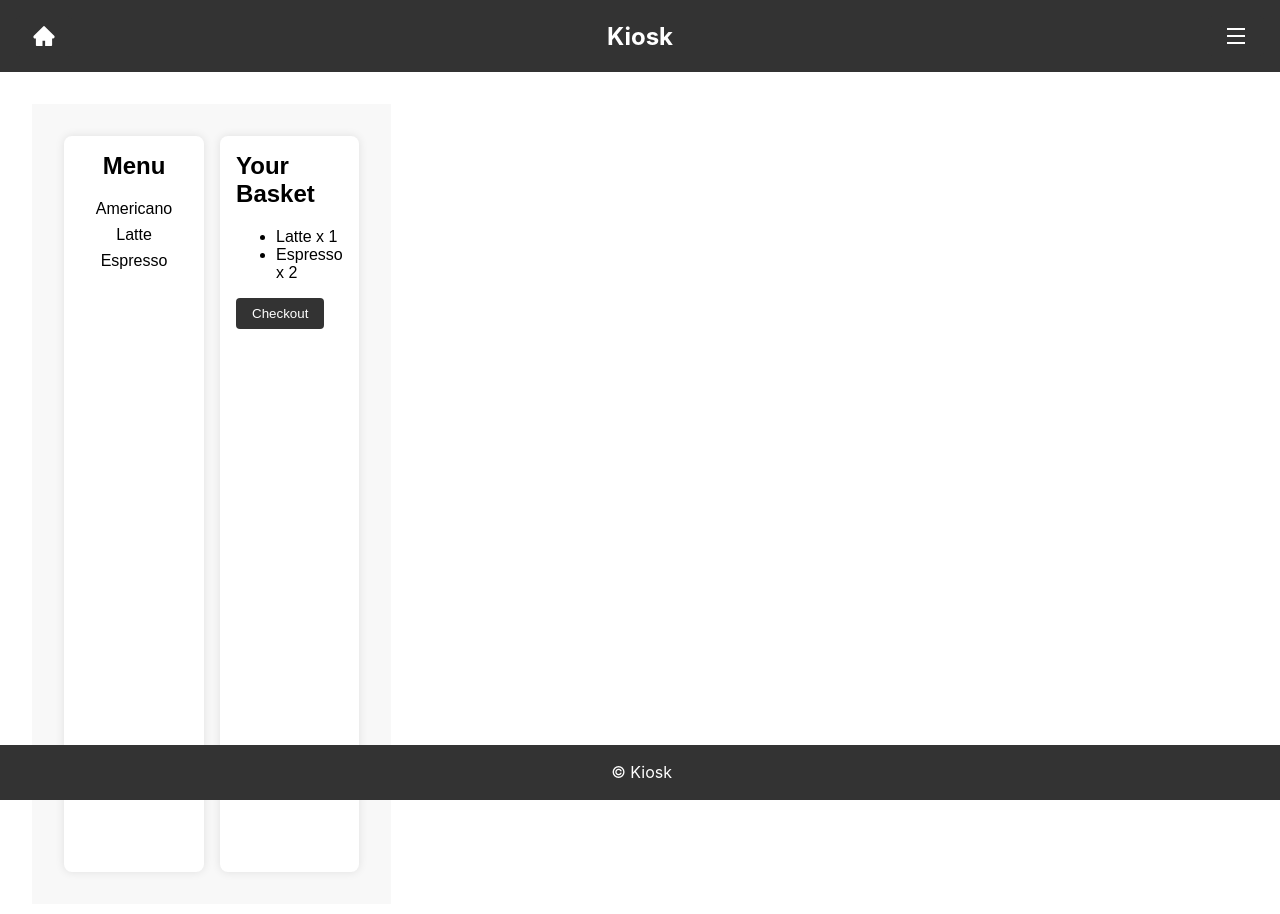
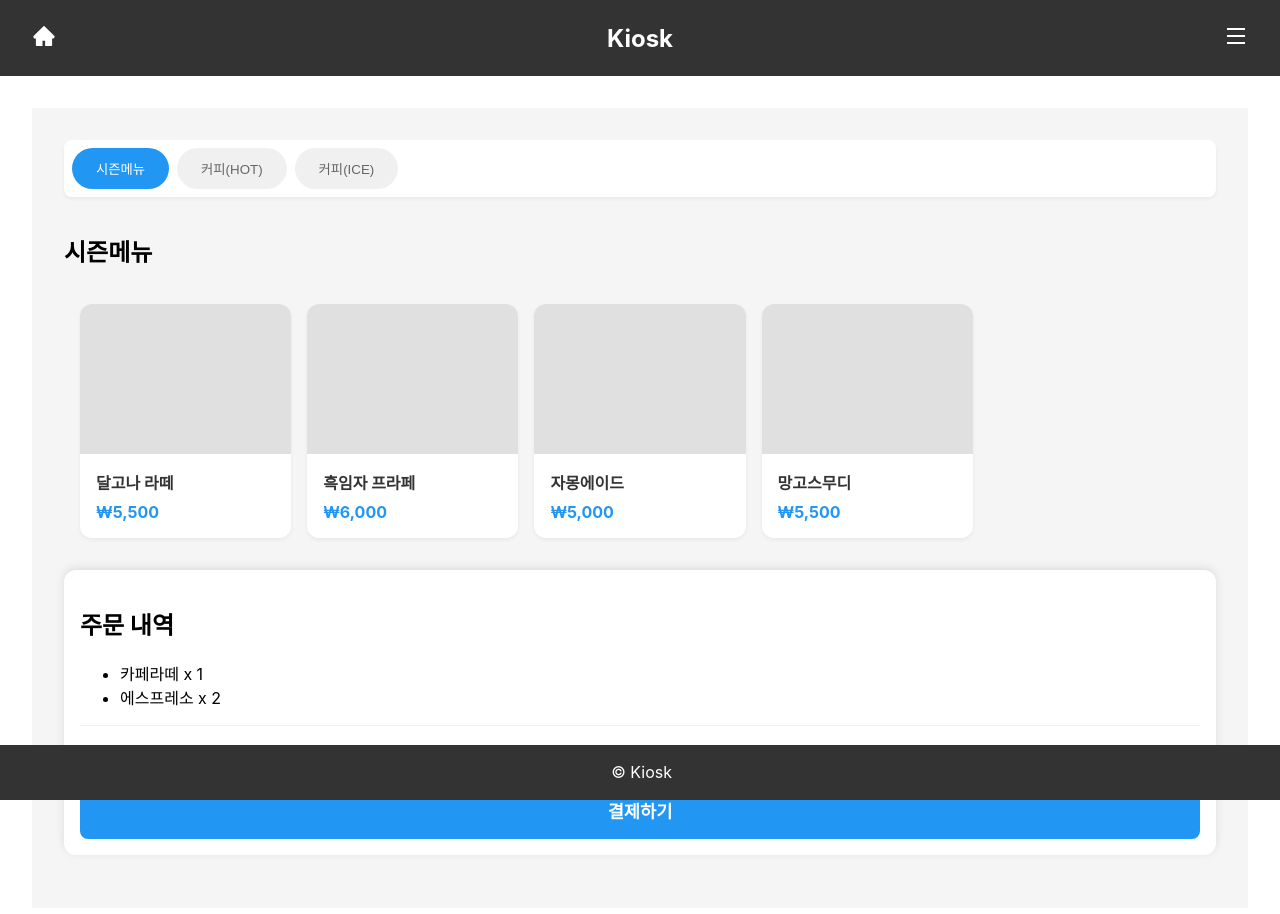
Before and after one commit to joonsoo1234/4key, a React (Create React App) app in the folder frontend/: page /cafe in a window 1280 px wide. Shown: the top 914 px of the page. Built offline with nearby package versions, Linux system fonts and the light colour scheme.

Commit message:
카펳화면 UI 수정

```diff
--- a/frontend/src/components/CafePage.tsx
+++ b/frontend/src/components/CafePage.tsx
@@ -2,34 +2,88 @@ import React from 'react';
 import { FaHome } from 'react-icons/fa';
 import { GiHamburgerMenu } from 'react-icons/gi';
 import '../styles/CafePage.css';
+import { useState } from 'react';
+
+// 메뉴 아이템 인터페이스 정의
+interface MenuItem {
+    name: string;
+    price: number;
+}
+
+// 메뉴 카테고리 인터페이스 정의
+interface MenuCategories {
+    [key: string]: MenuItem[];
+}
 
 // 메인 페이지 컴포넌트
 const CafePage = () => {
+    const [selectedCategory, setSelectedCategory] = useState('시즌메뉴');
+
+    const menuCategories: MenuCategories = {
+        시즌메뉴: [
+            { name: '달고나 라떼', price: 5500 },
+            { name: '흑임자 프라페', price: 6000 },
+            { name: '자몽에이드', price: 5000 },
+            { name: '망고스무디', price: 5500 },
+        ],
+        '커피(HOT)': [
+            { name: '아메리카노', price: 4000 },
+            { name: '카페라떼', price: 4500 },
+            { name: '에스프레소', price: 3500 },
+            { name: '카푸치노', price: 4500 },
+        ],
+        '커피(ICE)': [
+            { name: '아이스 아메리카노', price: 4000 },
+            { name: '아이스 카페라떼', price: 4500 },
+            { name: '콜드브루', price: 5000 },
+            { name: '바닐라라떼', price: 5000 },
+        ],
+    };
+
     return (
         <div className="main-page">
-            {/* 메뉴와 바구니 섹션을 포함하는 메인 컨텐츠 */}
             <main className="main-content">
-                {/* 메뉴 리스트 */}
+                <nav className="menu-categories">
+                    {Object.keys(menuCategories).map((category) => (
+                        <button
+                            key={category}
+                            className={`category-button ${selectedCategory === category ? 'active' : ''}`}
+                            onClick={() => setSelectedCategory(category)}
+                        >
+                            {category}
+                        </button>
+                    ))}
+                </nav>
+
                 <section className="menu-list">
-                    <h2>Menu</h2>
-                    <ul>
-                        <li>Americano</li>
-                        <li>Latte</li>
-                        <li>Espresso</li>
-                        {/* 더 많은 메뉴 추가 */}
-                    </ul>
+                    <h2>{selectedCategory}</h2>
+                    <div className="menu-grid">
+                        {menuCategories[selectedCategory].map((item) => (
+                            <div key={item.name} className="menu-item">
+                                <div className="menu-image"></div>
+                                <div className="menu-info">
+                                    <h3>{item.name}</h3>
+                                    <p>₩{item.price.toLocaleString()}</p>
+                                </div>
+                            </div>
+                        ))}
+                    </div>
                 </section>
 
-                {/* 바구니 */}
-                <aside className="basket">
-                    <h2>Your Basket</h2>
-                    <ul>
-                        <li>Latte x 1</li>
-                        <li>Espresso x 2</li>
-                        {/* 선택된 메뉴 표시 */}
-                    </ul>
-                    <button className="checkout-button">Checkout</button>
-                </aside>
+                <footer className="order-summary">
+                    <div className="basket">
+                        <h2>주문 내역</h2>
+                        <ul>
+                            <li>카페라떼 x 1</li>
+                            <li>에스프레소 x 2</li>
+                        </ul>
+                    </div>
+                    <div className="total">
+                        <span>총 주문금액</span>
+                        <span className="total-price">₩12,500</span>
+                    </div>
+                    <button className="checkout-button">결제하기</button>
+                </footer>
             </main>
         </div>
     );
--- a/frontend/src/styles/CafePage.css
+++ b/frontend/src/styles/CafePage.css
@@ -1,98 +1,145 @@
 /* 기본 레이아웃 스타일 */
 .main-page {
+    min-height: 100vh;
     display: flex;
     flex-direction: column;
-    height: 100vh;
-    font-family: Arial, sans-serif;
-    background-color: #f8f8f8;
+    background-color: #f5f5f5;
 }
 
-/* 네비게이션 바 */
-.navbar {
-    display: flex; /* 플렉스 컨테이너로 변경 */
-    align-items: center; /* 세로 중앙 정렬 */
-    justify-content: space-between; /* 버튼과 타이틀 양 끝 배치 */
-    background-color: #333;
-    color: #f8f8f8;
-    padding: 1rem;
+.header {
+    display: flex;
+    justify-content: space-between;
+    align-items: center;
+    padding: 1rem 2rem;
+    background-color: #ffffff;
+    box-shadow: 0 2px 4px rgba(0,0,0,0.1);
 }
 
-.home-button, .menu-button {
-    background: none;
-    border: none;
-    cursor: pointer;
-    padding: 8px;
-    color: white;
+.logo {
     display: flex;
     align-items: center;
-    justify-content: center;
-    transition: background-color 0.3s;
-    border-radius: 4px;
+    gap: 0.5rem;
+    font-size: 1.5rem;
+    font-weight: bold;
 }
 
-.home-button:hover, .menu-button:hover {
-    background-color: #555;
-}
-
-.navbar-title {
-    margin: 0;
+.home-icon, .menu-icon {
+    font-size: 1.8rem;
+    color: #333;
+    cursor: pointer;
 }
 
 /* 메인 컨텐츠 레이아웃 */
 .main-content {
+    flex: 1;
     display: flex;
-    flex: 1;
+    flex-direction: column;
+    padding: 1rem;
+    gap: 1rem;
+}
+
+.menu-categories {
+    display: flex;
+    gap: 0.5rem;
+    padding: 0.5rem;
+    background-color: #ffffff;
+    border-radius: 8px;
+    box-shadow: 0 2px 4px rgba(0,0,0,0.05);
+}
+
+.category-button {
+    padding: 0.7rem 1.5rem;
+    border: none;
+    border-radius: 25px;
+    background-color: #f0f0f0;
+    color: #666;
+    font-weight: 500;
+    cursor: pointer;
+    transition: all 0.3s ease;
+}
+
+.category-button.active {
+    background-color: #2196F3;
+    color: white;
+}
+
+.menu-grid {
+    display: grid;
+    grid-template-columns: repeat(auto-fill, minmax(200px, 1fr));
+    gap: 1rem;
     padding: 1rem;
 }
 
-/* 메뉴 리스트 */
-.menu-list {
-    text-align: center;
-    flex: 2;
-    background-color: #fff;
-    margin-right: 1rem;
-    padding: 1rem;
-    box-shadow: 0 0 10px rgba(0, 0, 0, 0.1);
-    border-radius: 8px;
+.menu-item {
+    background: white;
+    border-radius: 12px;
+    overflow: hidden;
+    box-shadow: 0 2px 4px rgba(0,0,0,0.05);
+    cursor: pointer;
+    transition: transform 0.2s ease;
 }
 
-.menu-list h2 {
-    margin-top: 0;
+.menu-item:hover {
+    transform: translateY(-2px);
 }
 
-.menu-list ul {
-    list-style: none;
-    padding: 0;
+.menu-image {
+    height: 150px;
+    background-color: #e0e0e0;
 }
 
-.menu-list li {
-    margin: 0.5rem 0;
+.menu-info {
+    padding: 1rem;
 }
 
-/* 바구니 */
-.basket {
-    flex: 1;
-    background-color: #fff;
-    padding: 1rem;
-    box-shadow: 0 0 10px rgba(0, 0, 0, 0.1);
-    border-radius: 8px;
+.menu-info h3 {
+    margin: 0;
+    font-size: 1rem;
+    color: #333;
 }
 
-.basket h2 {
-    margin-top: 0;
+.menu-info p {
+    margin: 0.5rem 0 0;
+    color: #2196F3;
+    font-weight: bold;
+}
+
+.order-summary {
+    background: white;
+    padding: 1rem;
+    border-radius: 12px;
+    box-shadow: 0 -2px 10px rgba(0,0,0,0.1);
+}
+
+.total {
+    display: flex;
+    justify-content: space-between;
+    align-items: center;
+    padding: 1rem 0;
+    border-top: 1px solid #eee;
+    font-weight: bold;
+}
+
+.total-price {
+    color: #2196F3;
+    font-size: 1.2rem;
 }
 
 .checkout-button {
-    background-color: #333;
+    width: 100%;
+    padding: 1rem;
+    background-color: #2196F3;
     color: white;
-    padding: 0.5rem 1rem;
     border: none;
-    border-radius: 4px;
+    border-radius: 8px;
+    font-size: 1.1rem;
+    font-weight: bold;
     cursor: pointer;
+    transition: background-color 0.3s ease;
 }
 
 .checkout-button:hover {
-    background-color: #555;
+    background-color: #1976D2;
 }
 
 /* 푸터 */
```
